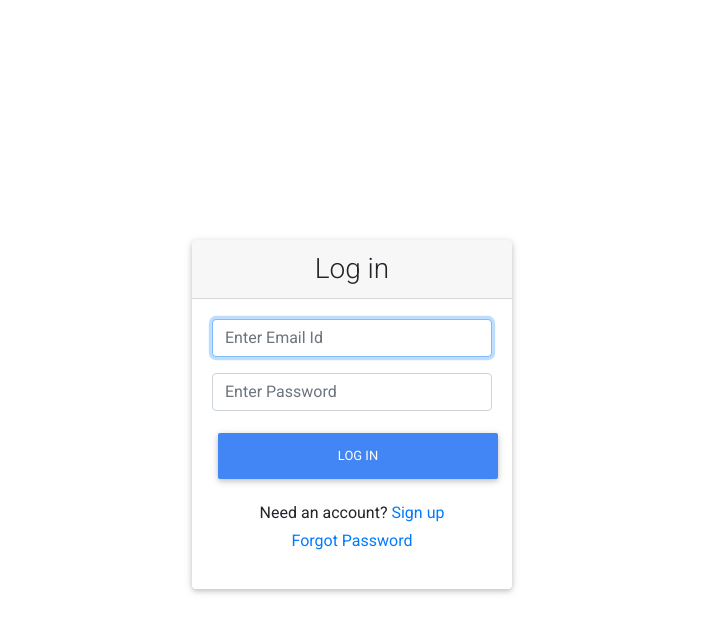
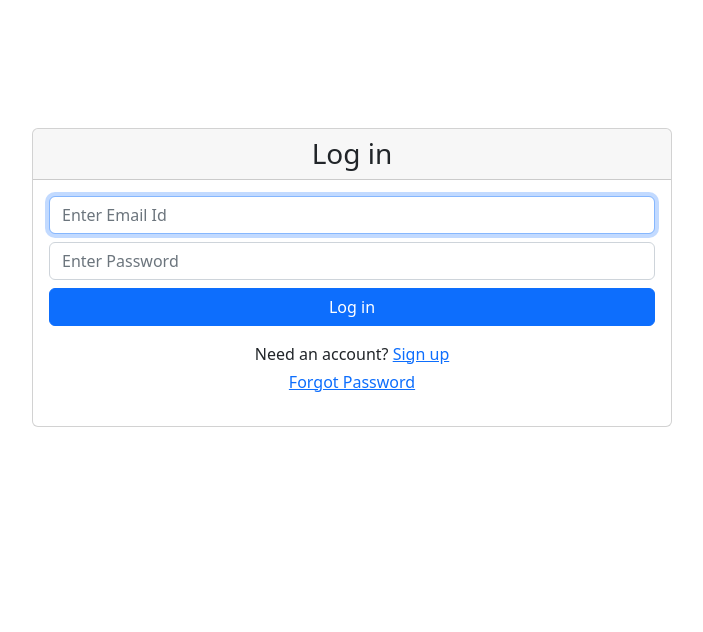
Before and after one commit to anushka-jha/SNIG-OpenSoft-23, a React (Create React App) app: page /login in a window 1280 px wide. Shown: the top 632 px of the page, without its empty margins (288-991 px from the left). Built offline with nearby package versions, Linux system fonts and the light colour scheme.

Commit message:
change css

```diff
--- a/package.json
+++ b/package.json
@@ -11,9 +11,6 @@
     "bootstrap": "^5.2.3",
     "cdbreact": "^1.5.10",
     "chart.js": "^4.2.1",
-    "mdb-react-ui-kit": "^6.0.0",
-    "mdb-ui-kit": "^6.2.0",
-    "mdbreact": "^5.2.0",
     "react": "^18.2.0",
     "react-bootstrap": "^2.7.2",
     "react-chartjs-2": "^5.2.0",
--- a/src/App.js
+++ b/src/App.js
@@ -17,7 +17,7 @@ import TransactionHistory from "./Pages/TransationHistory";
 
 const App = () => {
   return (
-    <div>
+    <div >
       <Routes>
         <Route path="/" element={<Mainpage />} />
         <Route path="/signup" element={<Signup />} />
--- a/src/Pages/AccountStatement.js
+++ b/src/Pages/AccountStatement.js
@@ -1,7 +1,7 @@
 import React from "react";
 import Button from "react-bootstrap/Button";
 import Form from "react-bootstrap/Form";
-import "bootstrap/dist/css/bootstrap.min.css";
+//import "bootstrap/dist/css/bootstrap.min.css";
 import Sidebar from "../components/Sidebar";
 
 const AccountStatement = () => {
--- a/src/Pages/Contact.js
+++ b/src/Pages/Contact.js
@@ -14,19 +14,22 @@ const Contact = () => {
       <div className="card mx-auto w-50" style={{ marginTop: 5 + "em" }}>
         <div className="card-body">
           <Form>
-            <div className="form-group">
+            <div className="form-group mb-2">
               <input
                 type="text"
                 className="form-control"
                 placeholder="Enter Name"
               />
             </div>
-            <div className="form-group">
+            <div className="form-group mb-2">
               <input
                 type="email"
                 className="form-control"
                 placeholder="Enter Email Id"
               />
+            </div>
+            <div class="form-group mb-2">
+              <textarea class="form-control" id="exampleFormControlTextarea1" rows="3" placeholder="Message"></textarea>
             </div>
 
             <Link
--- a/src/Pages/Login.js
+++ b/src/Pages/Login.js
@@ -34,7 +34,7 @@ const Login = () => {
   return (
     <>
       {success ? (
-        <section className="Section">
+        <section className="Section ">
           <h1 className="H1">You are logged in!</h1>
           <br />
           <p className="para">
@@ -44,7 +44,7 @@ const Login = () => {
           </p>
         </section>
       ) : (
-        <section className="Section">
+        <div className="Section" style={{marginTop:"10%"}}>
           <p
             ref={errRef}
             className={errMsg ? "errmsg para" : "offscreen para"}
@@ -52,7 +52,7 @@ const Login = () => {
           >
             {errMsg}
           </p>
-          <div className="card mx-auto w-25" style={{marginTop: 15 + 'em'}}>
+          <div className="card mx-auto w-50 align-middle">
             <h3 className="card-header text-center">
                 Log in
             </h3>
@@ -96,7 +96,7 @@ const Login = () => {
             </form>
             </div>
           </div>
-        </section>
+        </div>
       )}
     </>
   );
```
Also changed, not shown: src/Pages/Footer.js (+0 -12 lines), src/index.js (+4 -4 lines), 1 other file (tests, documents, lock files or other folders).
